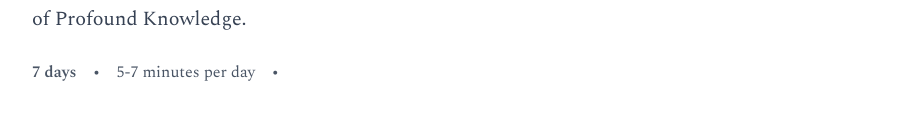
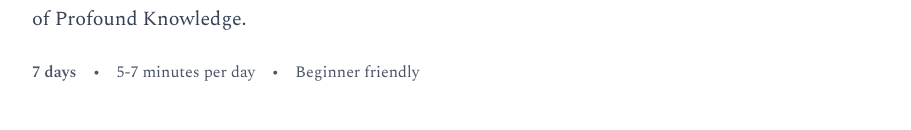
Before and after one commit to DerailleurAgile/daily-digestible-deming, a Next.js app: page /plans/unplugging-from-the-matrix in a window 1280 px wide. Shown: the part 387-517 px from the top of the page, without its empty margins (184-1095 px from the left). Built offline with nearby package versions, Linux system fonts and the light colour scheme.

Commit message:
Fixed bug in the plan overview page re: metadata.difficulty instead of metadata.level

```diff
--- a/app/plans/unplugging-from-the-matrix/page.tsx
+++ b/app/plans/unplugging-from-the-matrix/page.tsx
@@ -33,7 +33,7 @@ export default function PlanOverview() {
             <span>•</span>
             <span>{metadata.estimatedTime}</span>
             <span>•</span>
-            <span>{metadata.level}</span>
+            <span>{metadata.difficulty}</span>
           </div>
         </div>
 
```
